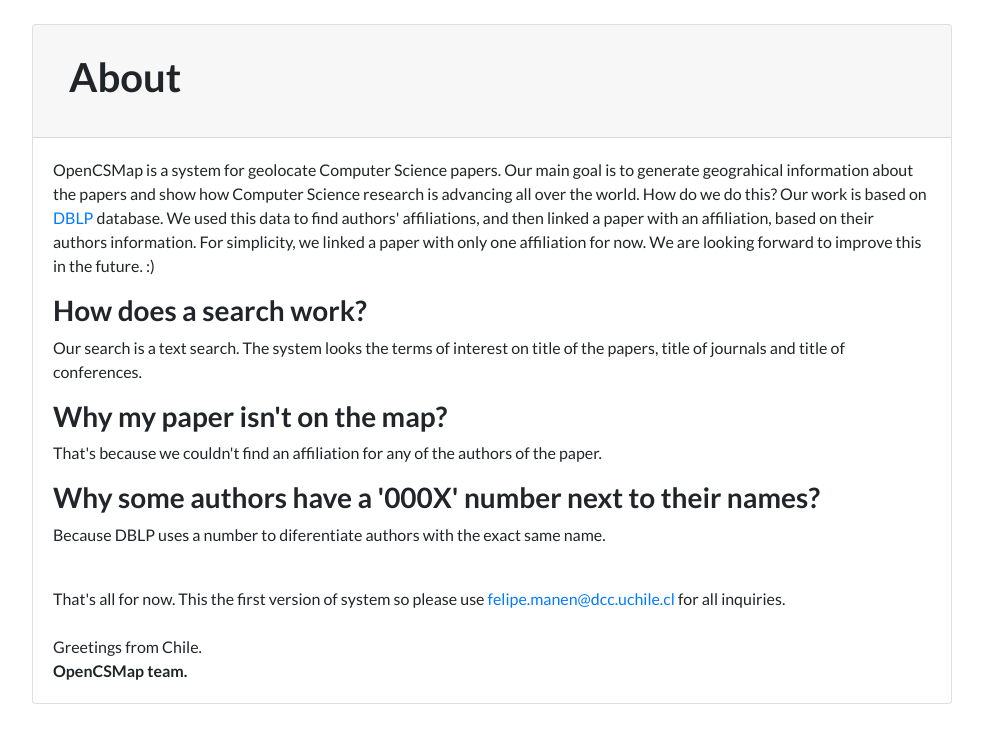
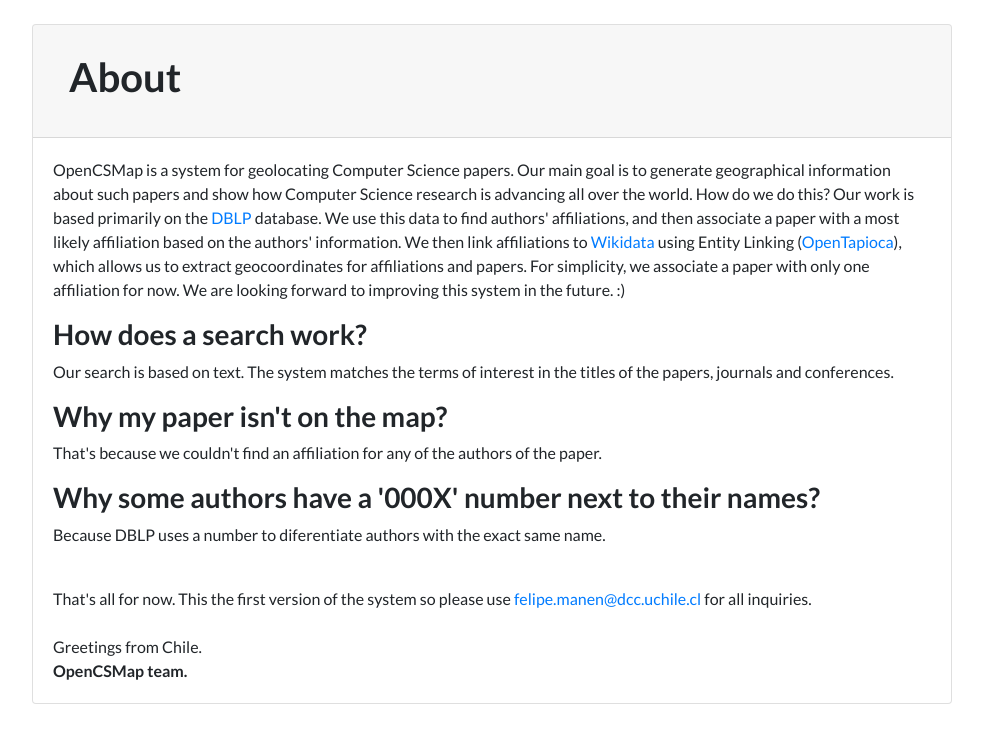
Before and after one commit to fmanen/OpenCSMap, a Django app: page /about in a window 1280 px wide. Shown: the part 56-800 px from the top of the page, without its empty margins (148-1131 px from the left). Run offline with Django 3.2, Linux system fonts and the light colour scheme; some libraries are stand-ins or nearby versions.

Commit message:
Some changes on About template.

```diff
--- a/search/templates/about.html
+++ b/search/templates/about.html
@@ -15,23 +15,26 @@
                     </h1>
                 </div>
                 <div class="card-body">
-                    <p>OpenCSMap is a system for geolocate Computer Science papers.
-                      Our main goal is to generate geograhical information about the papers and show
-                      how Computer Science research is advancing all over the world.
-                      How do we do this? Our work is based on <a href="https://dblp.org">DBLP</a> database. We used this
-                      data to find authors' affiliations, and then linked a paper with an
-                      affiliation, based on their authors information. For simplicity, we linked a paper
-                      with only one affiliation for now. We are looking forward to improve this in the future. :)
+                    <p>OpenCSMap is a system for geolocating Computer Science papers. Our main
+                      goal is to generate geographical information about such papers and show
+                      how Computer Science research is advancing all over the world. How do we
+                      do this? Our work is based primarily on the <a href="https://dblp.org">DBLP</a> database. We use this
+                      data to find authors' affiliations, and then associate a paper with a
+                      most likely affiliation based on the authors' information. We then link
+                      affiliations to <a href="https://wikidata.org">Wikidata</a> using Entity Linking (<a href="https://opentapioca.org/">OpenTapioca</a>), which
+                      allows us to extract geocoordinates for affiliations and papers. For
+                      simplicity, we associate a paper with only one affiliation for now. We
+                      are looking forward to improving this system in the future. :)
                     </p>
                     <h3>How does a search work?</h3>
-                    <p>Our search is a text search. The system looks the terms of interest on title of the papers,
-                      title of journals and title of conferences.</p>
+                    <p>Our search is based on text. The system matches the terms of interest in
+                      the titles of the papers, journals and conferences.</p>
                     <h3>Why my paper isn't on the map?</h3>
                     <p>That's because we couldn't find an affiliation for any of the authors of the paper.</p>
                     <h3>Why some authors have a '000X' number next to their names?</h3>
                     <p>Because DBLP uses a number to diferentiate authors with the exact same name. </p>
                     <br>
-                    That's all for now. This the first version of system so please use
+                    That's all for now. This the first version of the system so please use
                     <a href="mailto:felipe.manen@dcc.uchile.cl">felipe.manen@dcc.uchile.cl</a> for all inquiries.
                     <br>
                     <br>
```
